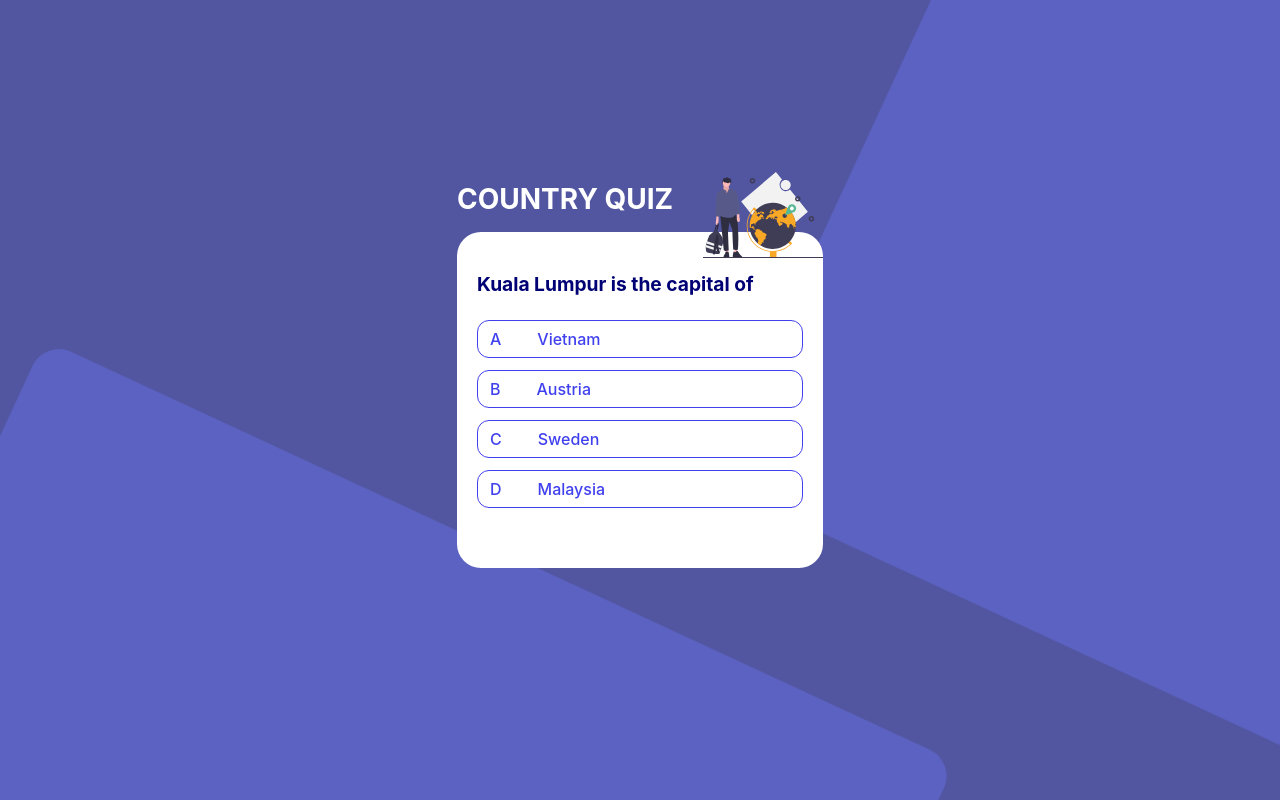
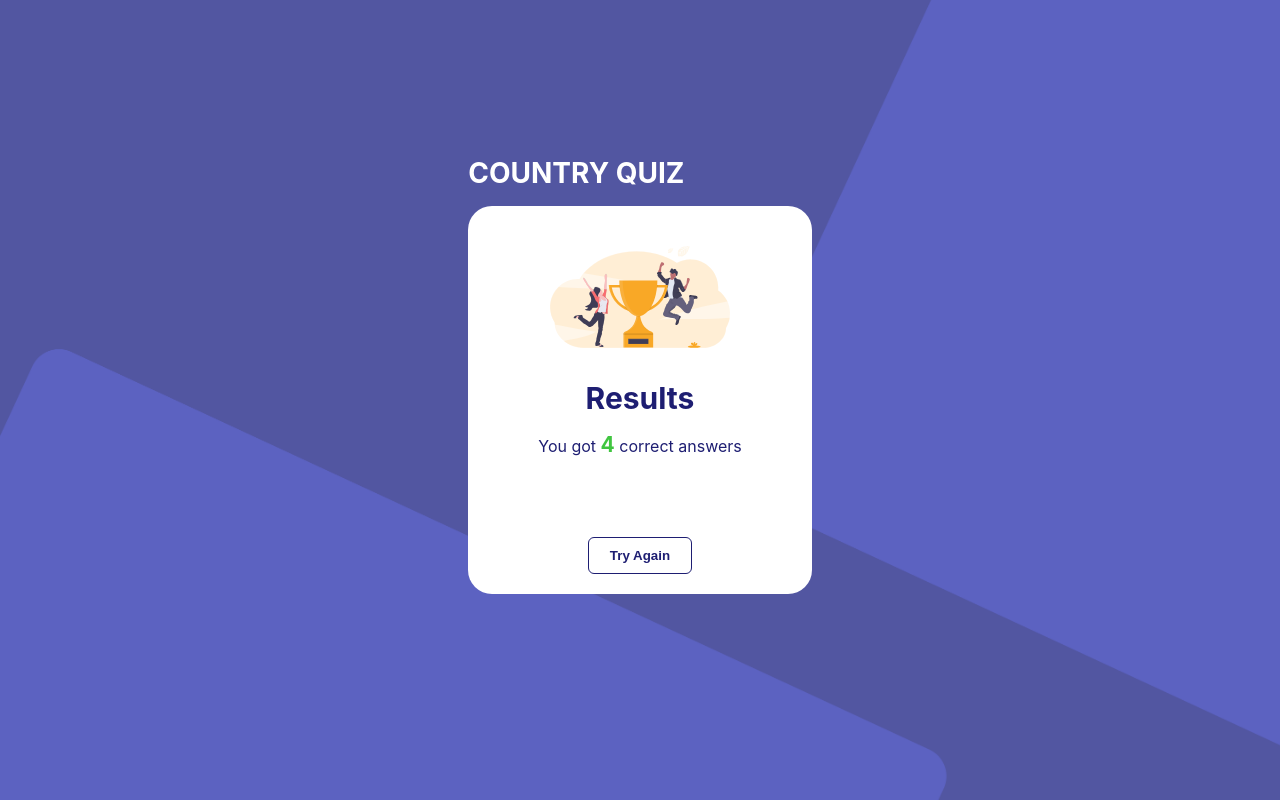
Before and after one commit to llsonyll/country-quiz, a React (Create React App) app: page / in a window 1280 px wide. Built offline with nearby package versions, Linux system fonts and the light colour scheme; the HTML template or start-up script is replaced by a standard one.

Commit message:
gameOver component

```diff
--- a/src/components/Button/Button.css
+++ b/src/components/Button/Button.css
@@ -1,14 +1,10 @@
 .container {
     display: flex;
-    justify-content: flex-end;
     margin: 40px 0px 20px 0px;
 }
 
 .button {
-    background-color: orange;
     border-radius: 6px;
-    border: none;
-    color: white;
     cursor: pointer;
     font-weight: 600;
     padding: 10px 21px;
--- a/src/components/Button/Button.js
+++ b/src/components/Button/Button.js
@@ -1,10 +1,28 @@
 import "./Button.css";
 
-const Button = ({ label, action, show = true }) => {
+const Button = ({
+  label,
+  action,
+  show = true,
+  bgColor = "orange",
+  textColor = "#fff",
+  align = "flex-end",
+  border = false,
+}) => {
+  const containerAlign = {
+    justifyContent: align,
+  };
+
+  const buttonStyle = {
+    backgroundColor: bgColor,
+    color: textColor,
+    border: border ? `1px solid ${textColor}` : "none",
+  };
+
   return (
-    <div className="container">
+    <div style={containerAlign} className="container">
       {show ? (
-        <button className="button" onClick={action}>
+        <button style={buttonStyle} className="button" onClick={action}>
           {label}
         </button>
       ) : null}
--- a/src/components/Card/Card.js
+++ b/src/components/Card/Card.js
@@ -3,8 +3,13 @@ import cardImg from "../../assets/undraw_adventure_4hum.svg";
 
 // Components
 import Question from "../Question/Question";
+import { useState } from "react";
+import GameOver from "../GameOver/GameOver";
 
 const Card = () => {
+  const [isPlaying, setIsPlaying] = useState(false);
+  const toggleIsPlaying = () => setIsPlaying(!isPlaying);
+
   const options = [
     {
       identifier: "A",
@@ -27,13 +32,19 @@ const Card = () => {
   return (
     <div className="card">
       <div className="name"> COUNTRY QUIZ </div>
-      <img className="image" src={cardImg} alt="cardImg" />
+      {isPlaying ? <img className="image" src={cardImg} alt="cardImg" /> : null}
       <div className="content">
-        <Question
-          options={options}
-          answer={options[0].statement}
-          statement="Kuala Lumpur is the capital of"
-        />
+        {/* {isPlaying ? (
+          <Question
+            options={options}
+            answer={options[0].statement}
+            statement="Kuala Lumpur is the capital of"
+          />
+        ) : (
+          <GameOver />
+        )} */}
+
+        <GameOver />
       </div>
     </div>
   );
--- /dev/null
+++ b/src/components/GameOver/GameOver.css
@@ -0,0 +1,29 @@
+.gameOver{
+    /* border: 1px solid blue; */
+    display: flex;
+    flex-direction: column;
+    justify-content: center;
+    align-items: center;
+    padding: 0 50px;
+}
+
+.gameOver .winnerLogo {
+    width: 180px;
+}
+
+.gameOver .title {
+    font-weight: bold;
+    font-size: 30px;
+    color: #1e1e72;
+    margin: 32px 0 16px 0;
+}
+
+.gameOver .description {
+    color: #1e1e72;
+    margin-bottom: 40px;
+}
+
+.gameOver .description strong{
+    font-size: 21px;
+    color: rgb(64, 197, 64);
+}
--- /dev/null
+++ b/src/components/GameOver/GameOver.jsx
@@ -0,0 +1,20 @@
+import './GameOver.css';
+
+// Asset
+import winnerImg from '../../assets/undraw_winners_ao2o.svg';
+import Button from '../Button/Button';
+
+const GameOver = () => {
+    const tryAgainBtn = () => {
+        console.log('Try again');
+    }
+
+    return (<div className='gameOver'>
+        <img className='winnerLogo' src={winnerImg} alt="winners" />
+        <div className="title"> Results </div>
+        <div className="description"> You got <strong>4</strong> correct answers</div>
+        <Button label='Try Again' action={tryAgainBtn} bgColor="#fff" textColor="#1e1e72" align='center' border />
+    </div>)
+}
+
+export default GameOver;
```
